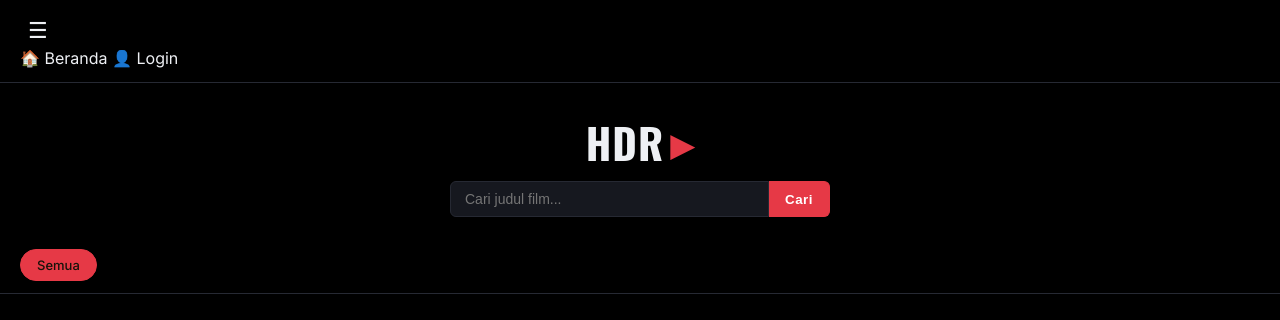
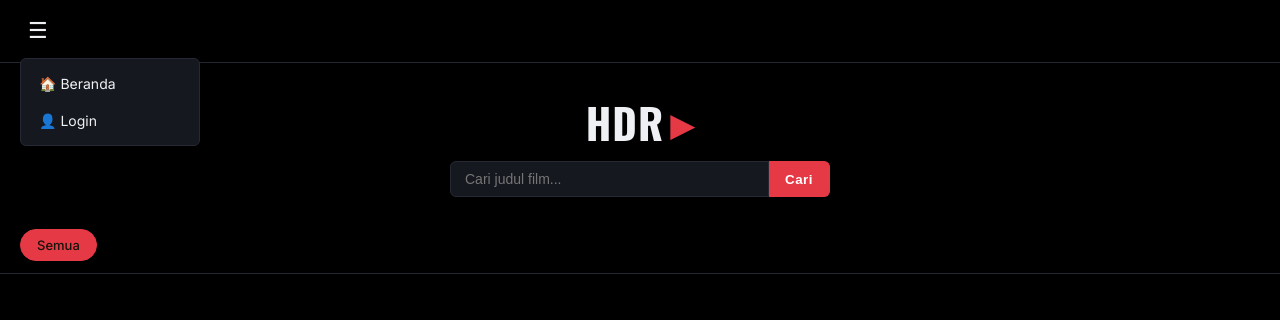
Before and after one commit to alex0402200-art/Hdr-web, a website: page public/index.html in a window 1280 px wide. Both pictures are taken after a click on the button "Menu". Drawn offline with nearby package versions, Linux system fonts and the light colour scheme; no server answers.

Commit message:
Add styles for menu and side menu
Added styles for menu and side menu components.

```diff
--- a/public/style.css
+++ b/public/style.css
@@ -43,6 +43,10 @@
   border-bottom: 1px solid var(--line);
 }
 
+.menu-wrap {
+  position: relative;
+}
+
 .menu-btn {
   background: none;
   border: none;
@@ -51,6 +55,33 @@
   cursor: pointer;
   padding: 4px 8px;
 }
+
+.side-menu {
+  position: absolute;
+  top: calc(100% + 10px);
+  left: 0;
+  min-width: 180px;
+  background: var(--bg-raised);
+  border: 1px solid var(--line);
+  border-radius: var(--radius);
+  padding: 6px;
+  display: none;
+  flex-direction: column;
+  z-index: 30;
+  box-shadow: 0 8px 24px rgba(0,0,0,0.5);
+}
+
+.side-menu.open { display: flex; }
+
+.side-menu-link {
+  color: var(--text);
+  padding: 10px 12px;
+  border-radius: var(--radius);
+  font-size: 14px;
+  white-space: nowrap;
+}
+
+.side-menu-link:hover { background: var(--bg-hover); color: var(--gold); }
 
 /* ===== Logo hero (besar, di tengah) ===== */
 .logo-hero {
@@ -392,4 +423,4 @@
   .grid { grid-template-columns: repeat(4, 1fr); gap: 8px; }
   .video-title { font-size: 12px; }
   .video-meta { font-size: 11px; }
-}
+    }
```
